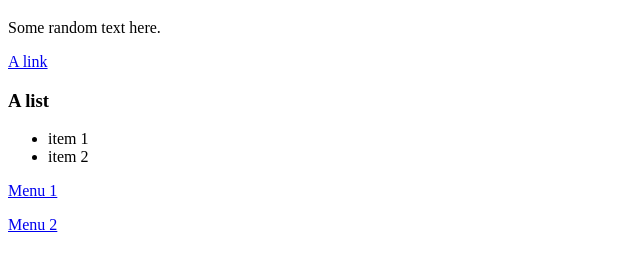
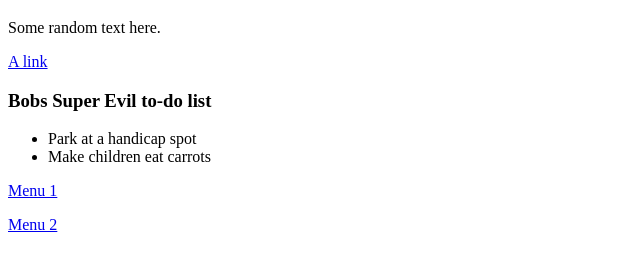
Before and after one commit to linyanj/IAT339p02, a plain HTML site: page index.html in a window 1280 px wide. Shown: the part 61-332 px from the top of the page, without its empty margins (0-640 px from the left). Drawn offline with Linux system fonts and the light colour scheme.

Commit message:
changed H3

```diff
--- a/index.html
+++ b/index.html
@@ -9,10 +9,10 @@
 		<h1>Site tile h1 conflict</h1>
 		<p>Some random text here.</p>
 		<p><a href="#">A link</a></p>
-		<h3>A list</h3>
+		<h3>Bobs Super Evil to-do list</h3>
 		<ul>
-			<li>item 1</li>
-			<li>item 2</li>
+			<li>Park at a handicap spot</li>
+			<li>Make children eat carrots</li>
 		</ul>
 
 		<nav>
```
